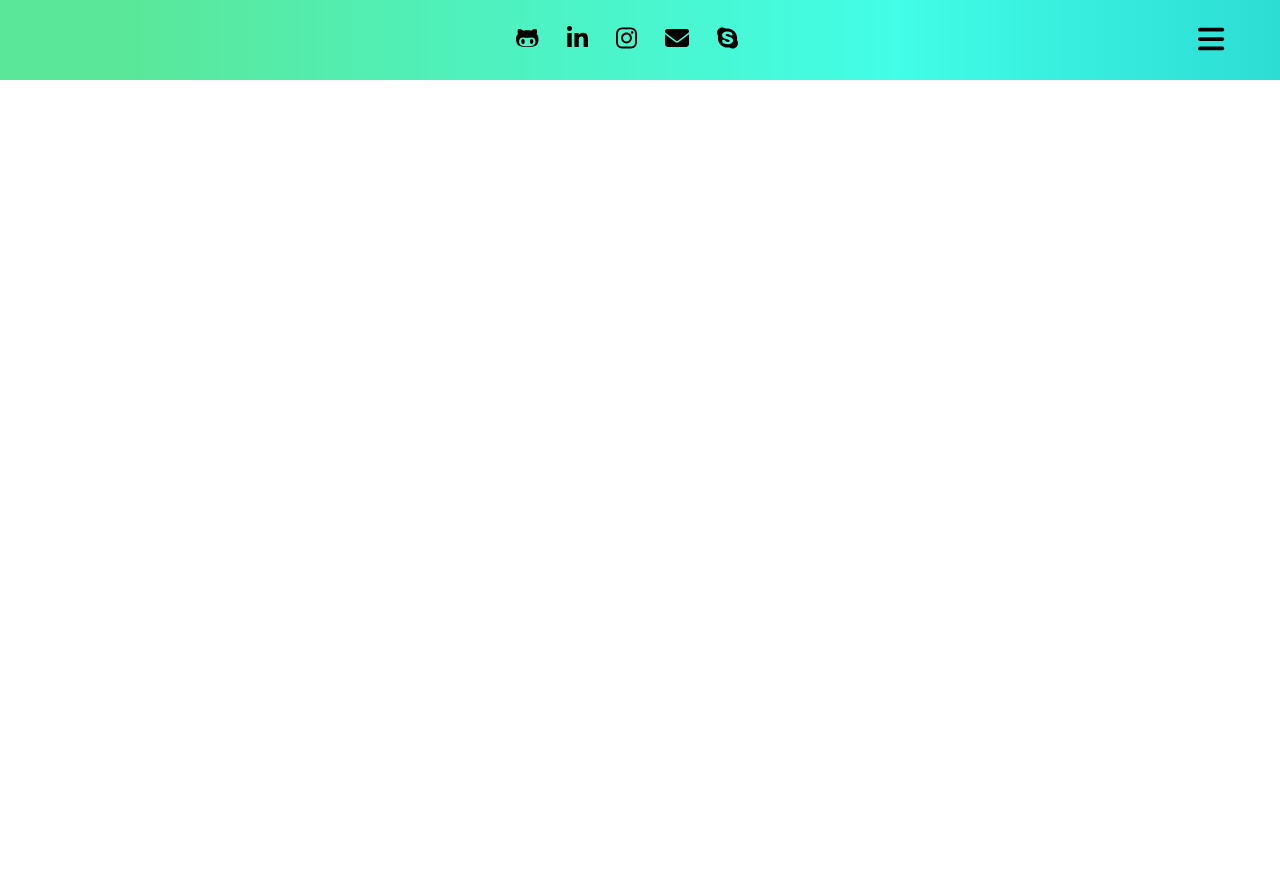
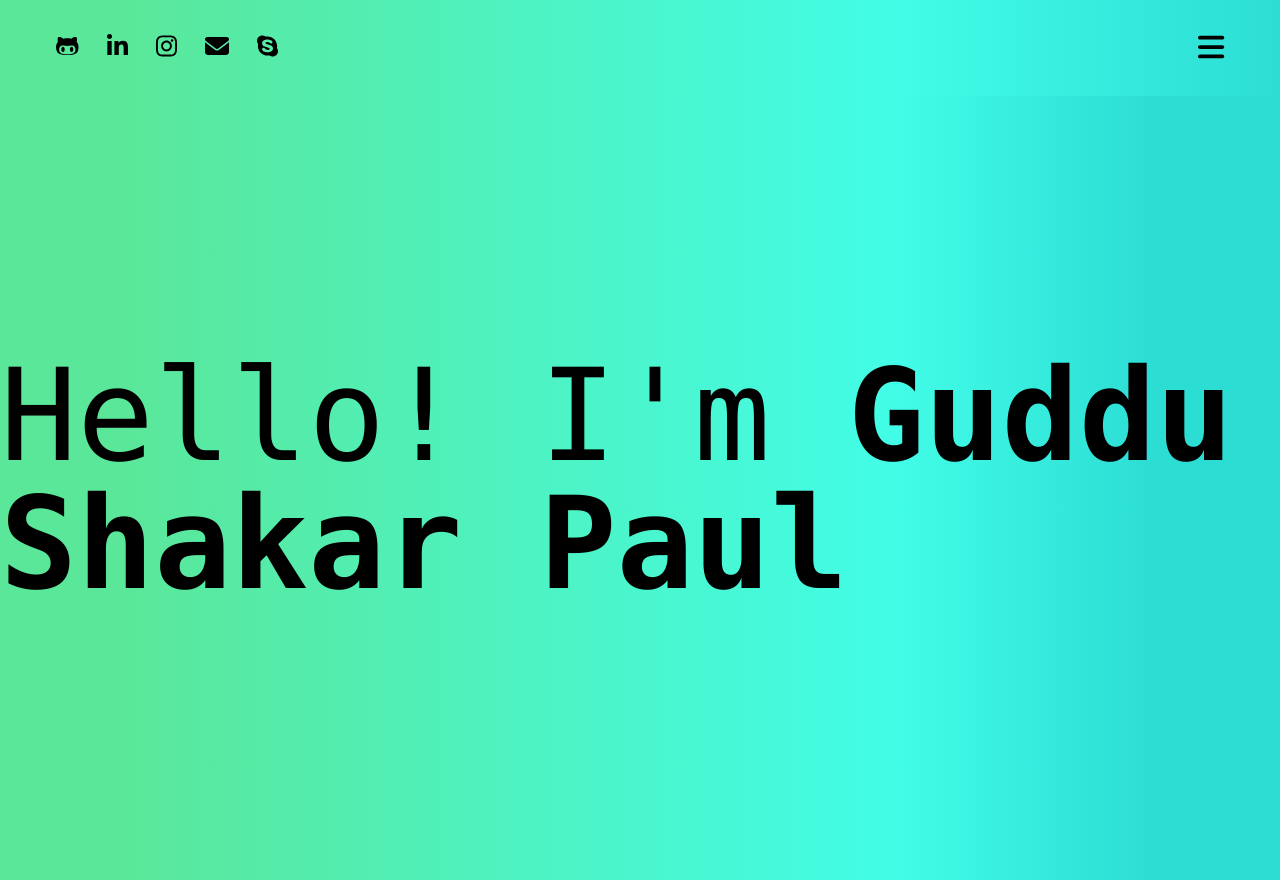
Before and after one commit to Raiden126/new-portfolifo, a React (Vite) app: page / in a window 1280 px wide. Before the commit the page ends 800 px from the top, so only its background shows below. Built offline with nearby package versions, Linux system fonts and the light colour scheme.

Commit message:
nav bar completed

```diff
--- a/src/App.tsx
+++ b/src/App.tsx
@@ -4,11 +4,11 @@ import Projects from "./components/Projects";
 import Skills from "./components/Skills";
 import Contact from "./components/Contact";
 import Home from "./components/Home";
-import Header from "./components/Header";
 
 function App() {
   return (
-    <Router>
+    <main className="h-full w-full bg-gradient-to-r from-[#5ae79a] from-10% via-[#42fde7] via-70% to-[#2cddd4] to-90%">
+<Router>
         <Routes>
           <Route path="/" element={<Home />} />
           <Route path="/about" element={<About />} />
@@ -17,6 +17,8 @@ function App() {
           <Route path="/contact" element={<Contact />} />
         </Routes>
     </Router>
+    </main>
+
   );
 }
 
--- a/src/components/Header.tsx
+++ b/src/components/Header.tsx
@@ -1,7 +1,13 @@
-import { FontAwesomeIcon } from '@fortawesome/react-fontawesome';
-import { faGithubAlt, faInstagram, faLinkedinIn, faSkype, faXTwitter } from '@fortawesome/free-brands-svg-icons';
-import { faBars, faEnvelope } from '@fortawesome/free-solid-svg-icons';
-import { useState, useEffect } from 'react';
+import { FontAwesomeIcon } from "@fortawesome/react-fontawesome";
+import {
+  faGithubAlt,
+  faInstagram,
+  faLinkedinIn,
+  faSkype,
+  faXTwitter,
+} from "@fortawesome/free-brands-svg-icons";
+import { faBars, faEnvelope } from "@fortawesome/free-solid-svg-icons";
+import { useState, useEffect } from "react";
 const Header = () => {
   const [menuPreview, setMenuPreview] = useState(false);
   const [isScrolled, setIsScrolled] = useState(false);
@@ -11,15 +17,15 @@ const Header = () => {
     { icon: faLinkedinIn, url: "https://github.com/Raiden126" },
     { icon: faInstagram, url: "https://github.com/Raiden126" },
     { icon: faEnvelope, url: "https://github.com/Raiden126" },
-    { icon: faSkype, url: "https://github.com/Raiden126" }
+    { icon: faSkype, url: "https://github.com/Raiden126" },
   ];
 
   const navMenuItems = [
-    {route: "/", name: "Home"},
-    {route: "/about", name: "About"},
-    {route: "/projects", name: "Projects"},
-    {route: "/skills", name: "Skills"},
-    {route: "/contact", name: "Contact Me"},
+    { route: "/", name: "Home" },
+    { route: "/about", name: "About" },
+    { route: "/projects", name: "Projects" },
+    { route: "/skills", name: "Skills" },
+    { route: "/contact", name: "Contact Me" },
   ];
 
   const handleMenu = () => {
@@ -32,35 +38,57 @@ const Header = () => {
   };
 
   useEffect(() => {
-    window.addEventListener('scroll', handleScroll);
+    window.addEventListener("scroll", handleScroll);
     return () => {
-      window.removeEventListener('scroll', handleScroll);
+      window.removeEventListener("scroll", handleScroll);
     };
   }, []);
 
   return (
-    <nav className={`bg-gradient-to-r from-[#5ae79a] from-10% via-[#42fde7] via-70% to-[#2cddd4] h-20 w-full flex fixed justify-between items-center px-4 sm:px-8 md:px-14 transition-all duration-300 ${isScrolled ? 'shadow-lg bg-gradient-to-r from-[#5ae79a] from-10% via-[#42fde7] via-70% to-[#2cddd4]' : ''}`}>
-      <div>
-
-      </div>
+    <nav className={`h-24 w-full fixed top-0 bg-gradient-to-r from-[#5ae79a] from-10% via-[#42fde7] via-70% to-[#2cddd4] ${
+      isScrolled
+        ? "shadow-lg bg-gradient-to-r from-[#5ae79a] from-10% via-[#42fde7] via-70% to-[#2cddd4]"
+        : ""
+    }`} style={{border: 'none'}}>
+      <div
+        className={`h-full w-full flex justify-between items-center px-4 sm:px-8 md:px-14 transition-all duration-300 ${
+          isScrolled
+            ? "shadow-lg bg-gradient-to-r from-[#5ae79a] from-10% via-[#42fde7] via-70% to-[#2cddd4]"
+            : ""
+        }`}
+      >
         <ul className="flex space-x-5 sm:space-x-6 md:space-x-7">
           {socialIcons.map((item, index) => (
             <li className="text-xl" key={index}>
               <a href={item.url} target="_blank" rel="noopener noreferrer">
-              <FontAwesomeIcon icon={item.icon} className='sm:text-xl md:text-2xl text-2xl'/>
+                <FontAwesomeIcon
+                  icon={item.icon}
+                  className="sm:text-xl md:text-2xl text-2xl"
+                />
               </a>
             </li>
           ))}
         </ul>
         <div>
-        <FontAwesomeIcon icon={faBars} className='text-3xl cursor-pointer' onClick={handleMenu} />
+          <FontAwesomeIcon
+            icon={faBars}
+            className="text-3xl cursor-pointer"
+            onClick={handleMenu}
+          />
           {menuPreview && (
-          <div className='fixed top-0 left-0 w-full h-full bg-black bg-opacity-75 flex flex-col items-center justify-center animate-fadeIn'>
-            <FontAwesomeIcon icon={faXTwitter} className='text-white text-3xl absolute top-5 right-5 cursor-pointer' onClick={handleMenu} />
+            <div className="fixed top-0 left-0 w-full h-full bg-black bg-opacity-75 flex flex-col items-center justify-center animate-fadeIn">
+              <FontAwesomeIcon
+                icon={faXTwitter}
+                className="text-white text-3xl absolute top-5 right-5 cursor-pointer"
+                onClick={handleMenu}
+              />
               <ul className="text-white text-2xl space-y-4 flex flex-col items-center">
                 {navMenuItems.map((item, index) => (
                   <li key={index}>
-                  <a href={item.route} className='font-mono font-thin hover:underline'>
+                    <a
+                      href={item.route}
+                      className="font-mono font-thin hover:underline"
+                    >
                       {item.name}
                     </a>
                   </li>
@@ -69,6 +97,7 @@ const Header = () => {
             </div>
           )}
         </div>
+      </div>
     </nav>
   );
 };
--- a/src/components/Hero.tsx
+++ b/src/components/Hero.tsx
@@ -1,7 +1,7 @@
 const Hero = () => {
   return (
-    <section className="h-auto w-full flex items-start justify-center bg-gradient-to-r from-[#5ae79a] from-10% via-[#42fde7] via-70% to-[#2cddd4] to-90%">
-      <h1 className="text-4xl">Hello! I'm <span className="font-bold">Guddu Shakar Paul</span></h1>
+    <section className="h-screen w-full flex items-center justify-center mt-20">
+      <h1 className="text-9xl font-mono">Hello! <span className="text-9xl font-mono">I'm</span> <span className="font-bold">Guddu Shakar Paul</span></h1>
     </section>
   );
 };
--- a/src/components/Home.tsx
+++ b/src/components/Home.tsx
@@ -3,10 +3,10 @@ import Hero from "./Hero"
 
 const Home = () => {
   return (
-    <div className="">
-      <Header />
-      <Hero />
-    </div>
+    <>
+      <Header/>
+      <Hero/>
+    </>
   )
 }
 
```
Lines whose indentation alone changed are shown as unchanged.
